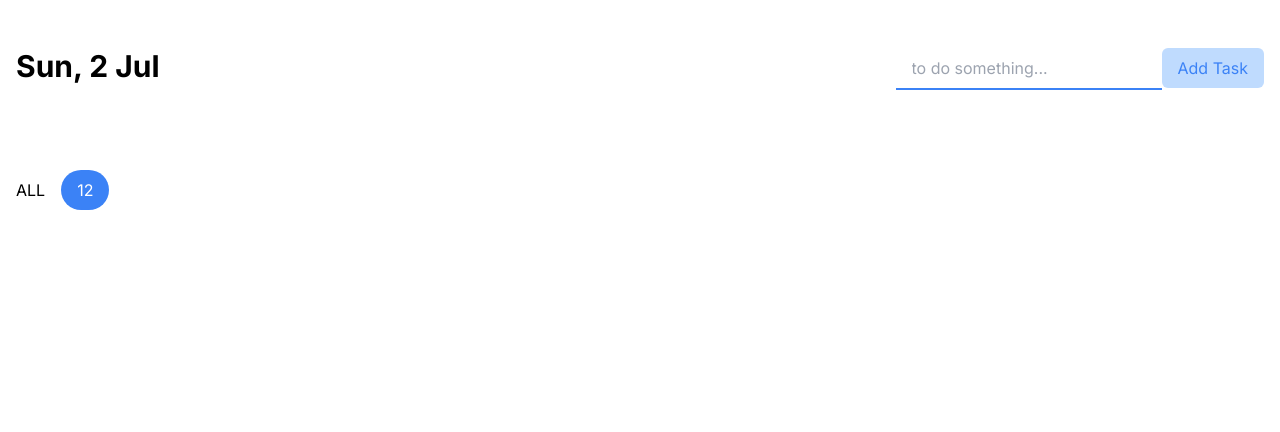
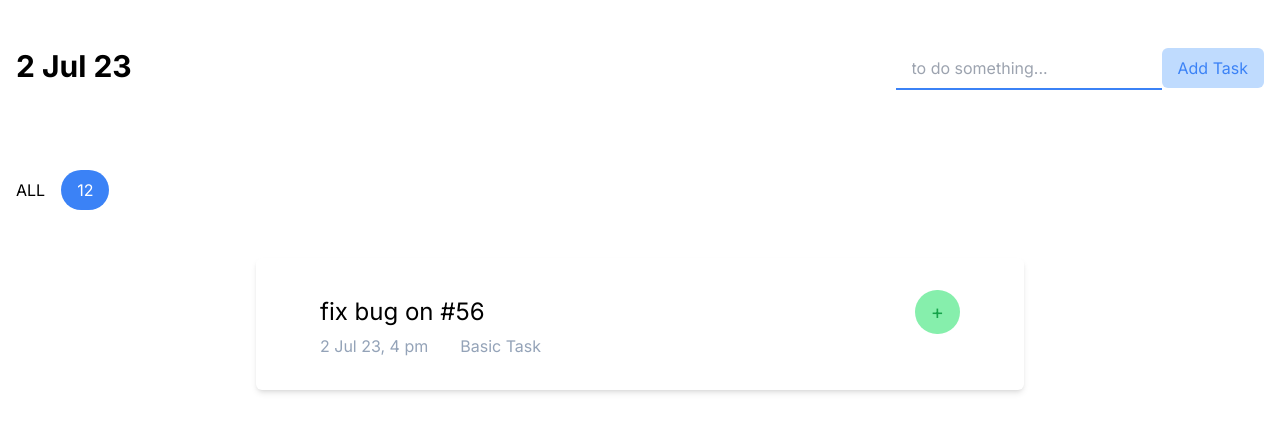
Before and after one commit to DrChhun/TodoNext, a Next.js app: page / in a window 1280 px wide. Shown: the top 432 px of the page. Built offline with nearby package versions, Linux system fonts and the light colour scheme.

Commit message:
finished

```diff
--- a/app/components/Task/TaskDetail.tsx
+++ b/app/components/Task/TaskDetail.tsx
@@ -16,7 +16,7 @@ export const TaskDetail: React.FC<TaskProps> = ({
           +
         </div>
       </div>
-      <div className="flex text-slate-400">
+      <div className="flex text-slate-400 gap-8">
         <h2>{date}</h2>
         <h2>{category}</h2>
       </div>
--- a/app/page.tsx
+++ b/app/page.tsx
@@ -8,10 +8,18 @@ import { useSelector } from "react-redux";
 
 const Page = () => {
   const todo = useSelector((state: any) => state.todos.value);
+  const today = new Date();
+
   return (
     <div className="container">
       <div className="flex justify-between py-12">
-        <DateDisplay date="Sun, 2 Jul" />
+        <DateDisplay
+          date={today.toLocaleDateString("en-IN", {
+            day: "numeric",
+            month: "short",
+            year: "2-digit",
+          })}
+        />
         <InputTask />
       </div>
       <Tab className="py-8" title="ALL" notification={12} />
@@ -21,7 +29,13 @@ const Page = () => {
             <div key={index} className="py-4">
               <TaskDetail
                 title={x}
-                date={"23 may 2023"}
+                date={today.toLocaleDateString("en-IN", {
+                  day: "numeric",
+                  month: "short",
+                  year: "2-digit",
+                  hour: "numeric",
+                  hour12: true,
+                })}
                 category={"Basic Task"}
               />
             </div>
--- a/app/redux/features/todoRedux.ts
+++ b/app/redux/features/todoRedux.ts
@@ -10,7 +10,7 @@ interface CounterState {
 
 // Define the initial state using that type
 const initialState: CounterState = {
-  value: [],
+  value: ['fix bug on #56'],
 }
 
 export const counterSlice = createSlice({
```
